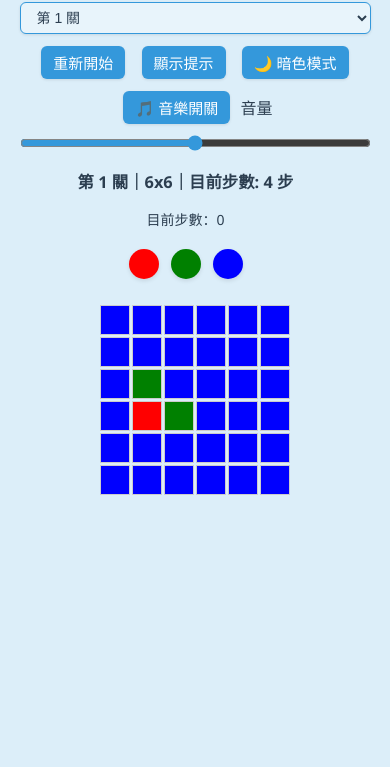
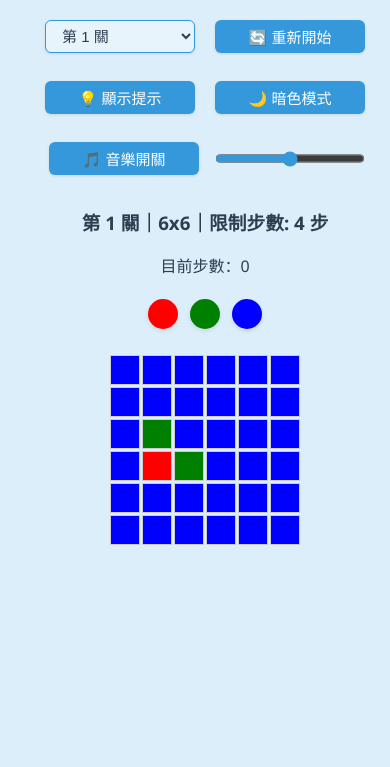
Before and after one commit to WingKawa/FloodFillGame, a plain HTML site: page index.html in a window 390 px wide. Shown: the part 77-844 px from the top of the page. Drawn offline with Linux system fonts and the light colour scheme.

Commit message:
optimize typography

```diff
--- a/index.html
+++ b/index.html
@@ -13,38 +13,9 @@
 			#palette,
 			#preview,
 			#gameBoard,
-			#message,
-			#volume,
-			#langSelect,
-			#levelSelect {
-				width: 90vw;
-				font-size: 14px;
-			}
-
-			#palette button {
-				width: 9vw;
-				height: 9vw;
-				max-width: 32px;
-				max-height: 32px;
-			}
-
-			button,
-			select {
-				padding: 8px;
-				margin: 4px;
-			}
-
-			#installBtn {
-				bottom: 60px;
-				right: 10px;
-			}
-		}
-
-		#palette,
-		#preview,
-		#gameBoard,
 			#message {
 				padding: 0 10px;
+			}
 		}
 
 		body {
@@ -60,8 +31,8 @@
 		}
 
 		body.dark {
-			background-color: #06101f;
-			color: #cce3f5;
+			background-color: #0c1a2b;
+			color: #eee;
 		}
 
 		body.dark .cell {
@@ -220,6 +191,34 @@
 				opacity: 0;
 			}
 		}
+
+		.container {
+			max-width: 500px;
+			width: 100%;
+			margin: auto;
+			padding: 10px;
+			display: flex;
+			flex-direction: column;
+			align-items: center;
+			justify-content: flex-start;
+		}
+
+		.row {
+			display: flex;
+			justify-content: center;
+			gap: 8px;
+			margin: 8px 0;
+			flex-wrap: wrap;
+		}
+
+		.row select,
+		.row button,
+		.row input[type="range"] {
+			flex: 1;
+			min-width: 150px;
+			max-width: 150px;
+			box-sizing: border-box;
+		}
 	</style>
 	<link rel="manifest" href="manifest.json">
 	<script>
@@ -243,22 +242,30 @@
 		<option value="en">English</option>
 		<option value="ja">日本語</option>
 	</select>
+	<div class="container">
 		<h1>Flood Fill Puzzle</h1>
+		<div class="row">
 			<select id="levelSelect" onchange="loadLevel(parseInt(this.value))"></select>
-	<button onclick="resetLevel()">重新開始</button>
-	<button onclick="toggleHint()">顯示提示</button>
+			<button onclick="resetLevel()">🔄 重新開始</button>
+		</div>
+		<div class="row">
+			<button onclick="toggleHint()">💡 顯示提示</button>
 			<button onclick="toggleDarkMode()">🌙 暗色模式</button>
+		</div>
+		<div class="row">
+			<button onclick="toggleMusic()">🎵 音樂開關</button>
+			<!-- <label for="volume">音量</label> -->
+			<input type="range" id="volume" min="0" max="1" step="0.01" value="0.5" onchange="bgm.volume = this.value">
+		</div>
 		<button id="installBtn" style="display:none; position: fixed; bottom: 10px; right: 10px; z-index: 1000;">📱
 			安裝到主畫面</button>
-	<button onclick="toggleMusic()">🎵 音樂開關</button>
 		<audio id="bgm" src="./peaceful-piano-background-music-218762.mp3" loop autoplay></audio>
 		<audio id="fillSound" src="ui-pop-sound-316482.mp3" preload="auto"></audio>
-	<label for="volume">音量</label>
-	<input type="range" id="volume" min="0" max="1" step="0.01" value="0.5" onchange="bgm.volume = this.value">
 		<div id="preview"></div>
 		<div id="palette"></div>
 		<div id="gameBoard"></div>
 		<div id="message"></div>
+	</div>
 	<script>
 		let levels = [];
 		let currentGrid = [];
@@ -337,7 +344,7 @@
 
 			const t = translations[localStorage.getItem('lang') || 'zh-TW'];
 			document.getElementById("preview").innerHTML = `
-        <h3>${t.select.replace('請選擇想玩的關卡', '第')} ${level.id} 關｜${level.size}x${level.size}｜${t.move}: ${level.solution.length + 2} 步${bestText}</h3>
+        <h3>${t.select.replace('請選擇想玩的關卡', '第')} ${level.id} 關｜${level.size}x${level.size}｜${t.limitMove}: ${level.solution.length + 2} 步${bestText}</h3>
         <p id="hint" style="display: none"></p>
         <p id="moveCount">${t.move}：0</p>
       `;
@@ -591,19 +598,19 @@
 
 		const translations = {
 			'zh-TW': {
-				restart: '重新開始', hint: '顯示提示', dark: '🌙 暗色模式', music: '🎵 音樂開關', select: '請選擇想玩的關卡', move: '目前步數', best: '最佳步數：', win: '🎉 恭喜通關！', newRecord: '🌟 新紀錄！最佳步數：', failed: '❌ 超出步數限制，挑戰失敗！'
+				restart: '🔄 重新開始', hint: '💡 顯示提示', dark: '🌙 暗色模式', music: '🎵 音樂開關', select: '請選擇想玩的關卡', limitMove: '限制步數', move: '目前步數', best: '最佳步數：', win: '🎉 恭喜通關！', newRecord: '🌟 新紀錄！最佳步數：', failed: '❌ 超出步數限制，挑戰失敗！'
 			},
 			'zh-CN': {
 				install: '添加到主畫面',
-				restart: '重新开始', hint: '显示提示', dark: '🌙 深色模式', music: '🎵 音乐开关', select: '请选择想玩的关卡', move: '当前步数', best: '最佳步数：', win: '🎉 恭喜通关！', newRecord: '🌟 新纪录！最佳步数：', failed: '❌ 超出步数限制，挑战失败！'
+				restart: '🔄 重新开始', hint: '💡 显示提示', dark: '🌙 深色模式', music: '🎵 音乐开关', select: '请选择想玩的关卡', limitMove: '限制步数', move: '当前步数', best: '最佳步数：', win: '🎉 恭喜通关！', newRecord: '🌟 新纪录！最佳步数：', failed: '❌ 超出步数限制，挑战失败！'
 			},
 			'en': {
 				install: 'Install to Home Screen',
-				restart: 'Restart', hint: 'Show Hint', dark: '🌙 Dark Mode', music: '🎵 Toggle Music', select: 'Select a level to play', move: 'Moves used', best: 'Best: ', win: '🎉 You Win!', newRecord: '🌟 New Record! Best: ', failed: '❌ Out of moves! Try again!'
+				restart: '🔄 Restart', hint: '💡 Show Hint', dark: '🌙 Dark Mode', music: '🎵 Toggle Music', select: 'Select a level to play', limitMove: 'Moves limited', move: 'Moves used', best: 'Best: ', win: '🎉 You Win!', newRecord: '🌟 New Record! Best: ', failed: '❌ Out of moves! Try again!'
 			},
 			'ja': {
 				install: 'ホーム画面に追加',
-				restart: 'やり直し', hint: 'ヒント表示', dark: '🌙 ダークモード', music: '🎵 音楽切替', select: 'レベルを選択してください', move: '現在の手数', best: 'ベスト：', win: '🎉 クリア！', newRecord: '🌟 新記録！ベスト：', failed: '❌ 手数オーバー、失敗！'
+				restart: '🔄 やり直し', hint: '💡 ヒント表示', dark: '🌙 ダークモード', music: '🎵 音楽切替', select: 'レベルを選択してください', limitMove: '制限の手数', move: '現在の手数', best: 'ベスト：', win: '🎉 クリア！', newRecord: '🌟 新記録！ベスト：', failed: '❌ 手数オーバー、失敗！'
 			}
 		};
 
@@ -634,7 +641,7 @@
 					const bestRecord = localStorage.getItem(bestKey);
 					const bestText = bestRecord ? `｜${t.best}${bestRecord}` : "";
 					document.getElementById("preview").innerHTML = `
-        <h3>${t.select.replace('請選擇想玩的關卡', '第')} ${level.id} 關｜${level.size}x${level.size}｜${t.move}: ${level.solution.length + 2} 步${bestText}</h3>
+        <h3>${t.select.replace('請選擇想玩的關卡', '第')} ${level.id} 關｜${level.size}x${level.size}｜${t.limitMove}: ${level.solution.length + 2} 步${bestText}</h3>
         <p id="hint" style="display: ${hintVisible ? 'block' : 'none'}"></p>
         <p id="moveCount">${t.move}：${usedMoves}</p>
       `;
```
Lines whose indentation alone changed are shown as unchanged.
